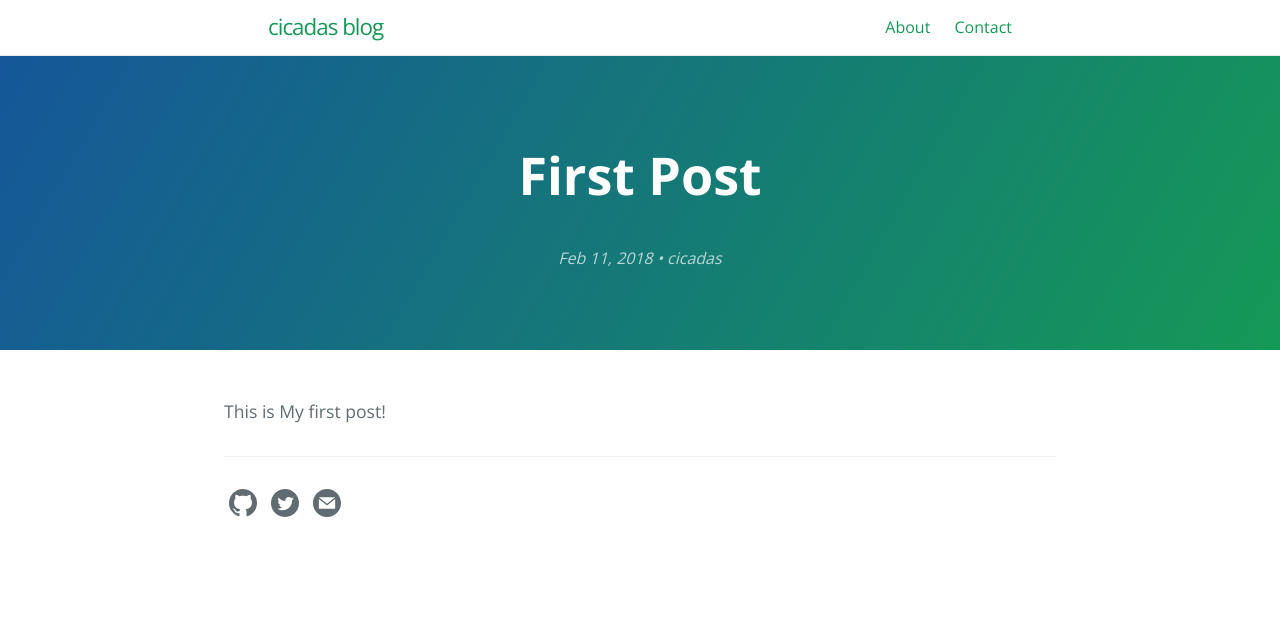
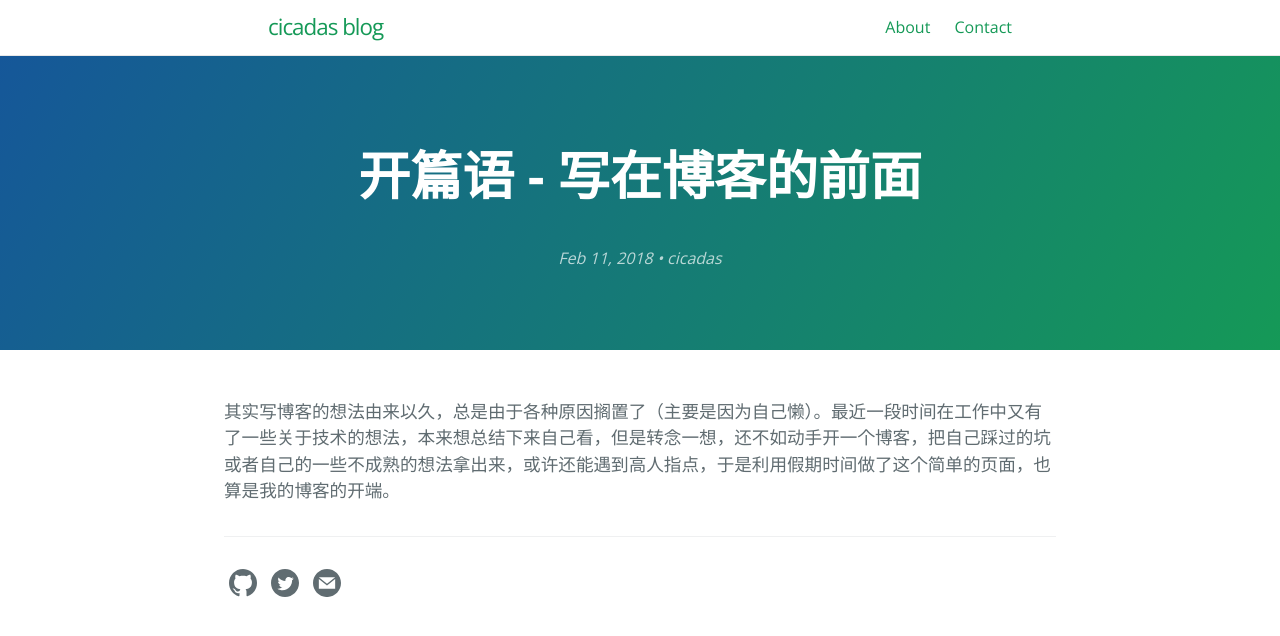
Before and after one commit to cicadas/cicadas.github.io, a Jekyll site: the page built from _posts/2018-02-11-first-post.markdown, in a window 1280 px wide. Shown: the top 636 px of the page. Built offline with Jekyll 4.4.1, drawn with Linux system fonts in a browser that asks for light colours.

Commit message:
changed first post

```diff
--- a/_config.yml
+++ b/_config.yml
@@ -1,5 +1,5 @@
 title: cicadas blog
-description: 专注所有技术相关内容，包括算法，架构等
+description: 关注系统架构的算法工程师，关注算法的系统工程师
 show_downloads: true
 
 baseurl: "" # change this to the subpath of your site, e.g. /blog. Leave it empty if you don't need it.
@@ -17,11 +17,11 @@ theme: # leave it empty
 author: "cicadas"
 image: /thumbnail-jumbo.png
 twitter:
-  username: lorepirri
+  username: cicadas
 #  site:
 facebook:
   #publisher: 1592372034171500
   #profile_id: 1809805629
-  app_id: 1798910940422432 # cayman-blog
+  app_id:  # cayman-blog
   #authors: lorepirri
 #  admins:
--- a/_posts/2018-02-11-first-post.markdown
+++ b/_posts/2018-02-11-first-post.markdown
@@ -1,7 +1,8 @@
 ---
 layout: post
-title:  "First Post"
+title:  "开篇语 - 写在博客的前面"
 date:   2018-02-11 22:57:16 +0800
-categories: 杂项
+categories: 文章
 ---
-This is My first post!
+
+其实写博客的想法由来以久，总是由于各种原因搁置了（主要是因为自己懒）。最近一段时间在工作中又有了一些关于技术的想法，本来想总结下来自己看，但是转念一想，还不如动手开一个博客，把自己踩过的坑或者自己的一些不成熟的想法拿出来，或许还能遇到高人指点，于是利用假期时间做了这个简单的页面，也算是我的博客的开端。
```
Also changed, not shown: about.md (+2 -0 lines).
